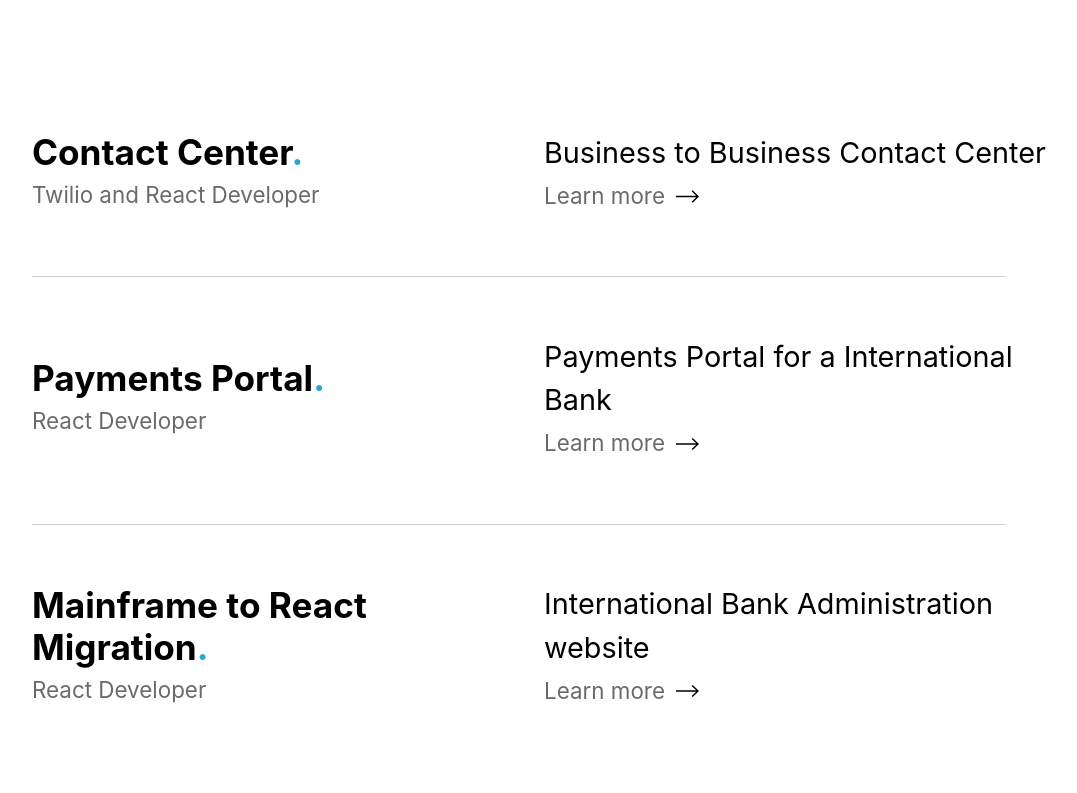
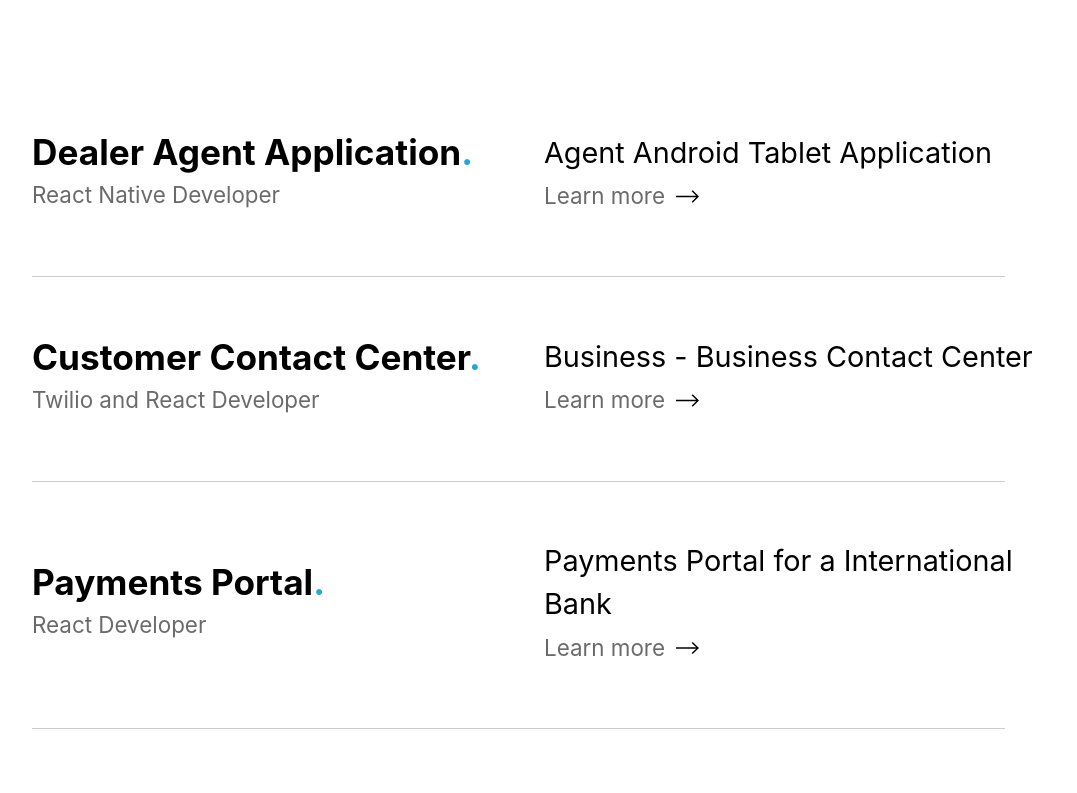
Before and after one commit to pranavparge/portfolio, a React (Create React App) app: page /#projects in a window 1280 px wide. Shown: the part 1500-2293 px from the top of the page, without its empty margins (96-1173 px from the left). Built offline with nearby package versions, Linux system fonts and the light colour scheme.

Commit message:
Portfolio Update

```diff
--- a/src/components/About/index.js
+++ b/src/components/About/index.js
@@ -20,7 +20,7 @@
                 <h3 className="company-header">Accenture</h3>
                 <p className="company-info">
                   Application Development Analyst - UI <br />
-                  From November 2021
+                  From November 2021 till October 2023
                 </p>
               </li>
               <li>
@@ -105,14 +105,14 @@
       <section>
         <p className="about-me">
           Little more about me, I'm {calculateYears([1997, 7], Date.now())}{" "}
-          years of age. My total years of experience in UI is coming upto{" "}
+          years of age. My total years of experience in UI is{" "}
           {calculateYears([2019, 8], Date.now())} years. My prime expertise is
           in web development using <b>React</b>. Although I also have had a fair
           share of experience using the other technologies like <b>Angular</b>{" "}
           and <b>Vue</b>. I have dabbled a little in Java for development of
-          REST APIs and some niche technologies like Twilio. My love is foremost
-          for the look and feel of anything I develop, so if you like my website
-          feel free to reach out, contact details below.
+          REST APIs and some niche technologies like Twilio for IVR development.
+          My love is foremost for the look and feel of anything I develop, so if
+          you like my website feel free to reach out, contact details below.
         </p>
         <h2 className="about-me-header">
           <span className="animate-character">Wow !</span> Thanks for sticking
--- a/src/components/Footer/index.js
+++ b/src/components/Footer/index.js
@@ -52,7 +52,7 @@
         </a>
         <a
           className="footerItem"
-          href="https://drive.google.com/file/d/12RiYLr7BI0ouZLBf-HX2EfaQ_ZTcJmKR/view?usp=sharing"
+          href="https://drive.google.com/file/d/1KM8cRiarAciF6akbGMZ-Eek94FhCB9NQ/view?usp=drive_link"
           download="resume-pranav"
           target="_blank"
           rel="noreferrer"
--- a/src/components/Projects/index.js
+++ b/src/components/Projects/index.js
@@ -11,8 +11,22 @@
   return (
     <div ref={projectsRef} className="Projects">
       <Project
-        projectName={"Contact Center"}
-        projectObj={"Business to Business Contact Center"}
+        projectName={"Dealer Agent Application"}
+        projectObj={"Agent Android Tablet Application"}
+        projectRole={"React Native Developer"}
+        projectSize={"20"}
+        projectStack={"React Native"}
+        projectDescription={
+          "An android tablet based application for enterprise customers to reach business and access various telecom features. I was responsible for drafting and rectifying functional enablers, development, maintenance and testing multiple features using low level designs."
+        }
+        projectBrowser={
+          <img className="project-img" src={Twilio} alt="Twilio"></img>
+        }
+      />
+      <Separator style={{ margin: "1em 0 1em 0" }} />
+      <Project
+        projectName={"Customer Contact Center"}
+        projectObj={"Business - Business Contact Center"}
         projectRole={"Twilio and React Developer"}
         projectSize={"5"}
         projectStack={"React and Twilio"}
```
